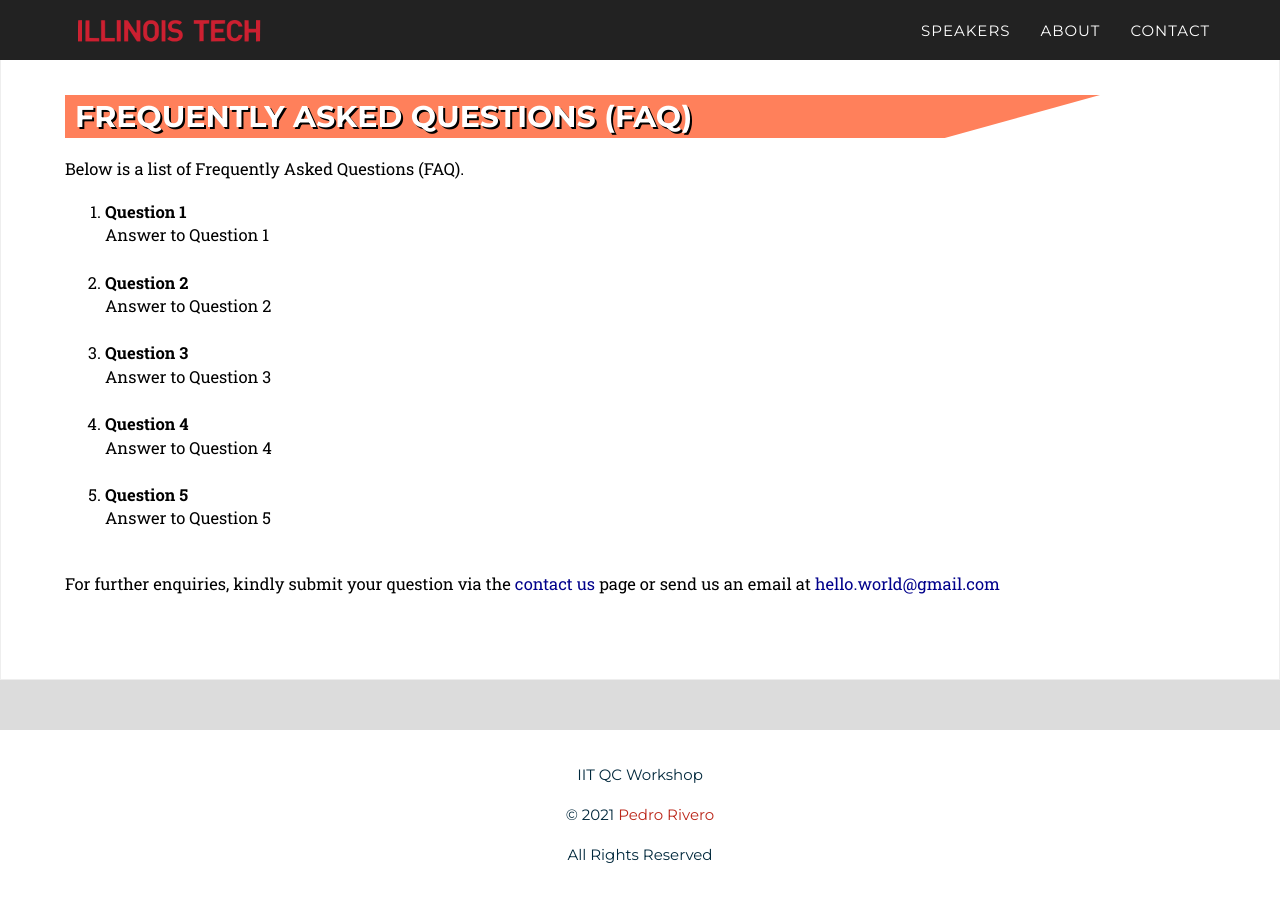
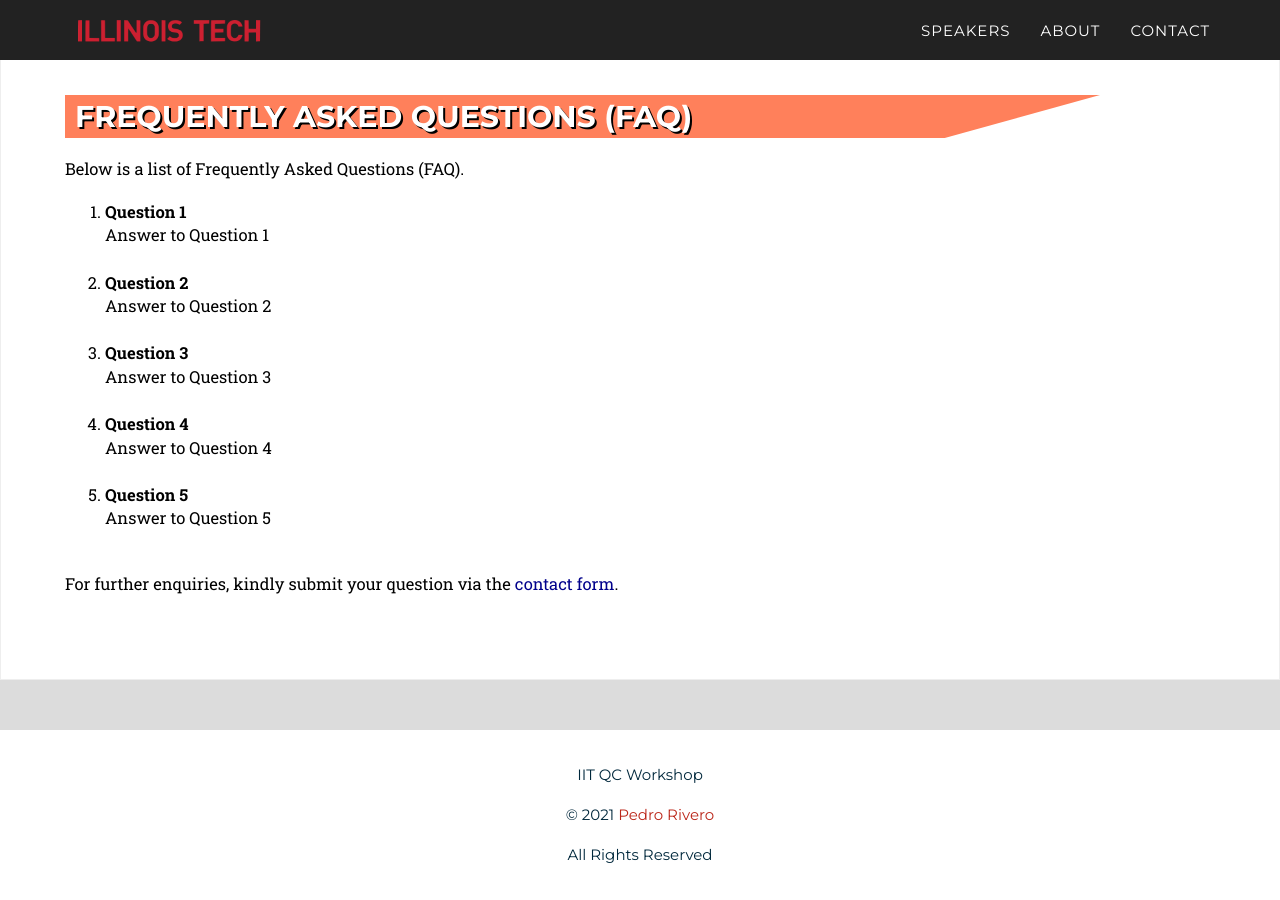
Before and after one commit to pedrorrivero/iit-qc-workshop, a Jekyll site: the page built from _pages/faqs.html, in a window 1280 px wide. Built offline with Jekyll 4.4.1, drawn with Linux system fonts in a browser that asks for light colours; some web fonts are replaced.

Commit message:
Updated fags page

```diff
--- a/_pages/faqs.html
+++ b/_pages/faqs.html
@@ -20,7 +20,6 @@ published: true
             {% endfor %}
         </ol>
         <p>
-            For further enquiries, kindly submit your question via the <a href="/#contacts">contact us</a>
-            page or send us an email at <a href="mailto:hello.world@gmail.com">hello.world@gmail.com</a>
+            For further enquiries, kindly submit your question via the <a href="{{ '/#contact' | relative_url }}">contact form</a>.
         </p>
     </div>
```
